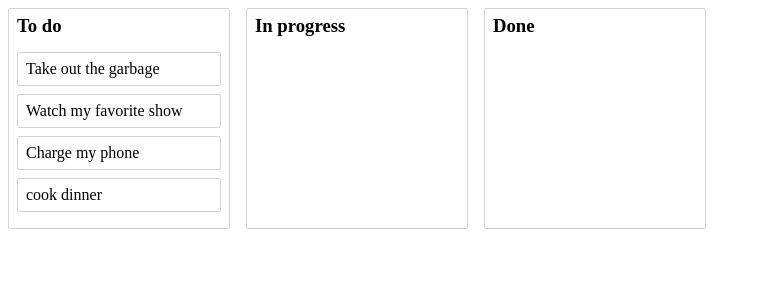
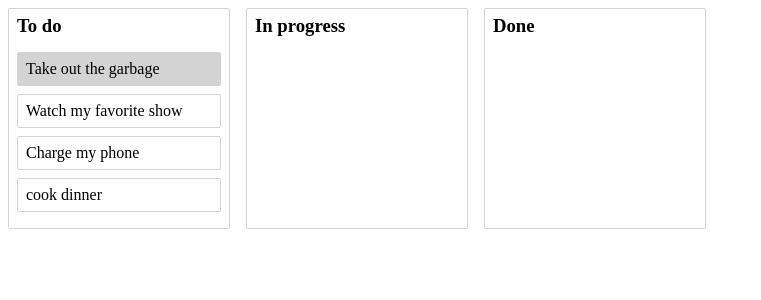
Before and after one commit to lbskinner/react-typescript-task-list, a React (Create React App) app: page / in a window 1280 px wide. Shown: the top 300 px of the page, without its empty margins (0-761 px from the left). Built offline with nearby package versions, Linux system fonts and the light colour scheme.

Commit message:
explored type and isDropDisabled on Droppable

```diff
--- a/src/App.tsx
+++ b/src/App.tsx
@@ -7,10 +7,15 @@ import { Container } from "./App.styles";
 class App extends React.Component {
   state = initialData;
 
-  // onDragStart = () => {
-  //   document.body.style.color = "orange";
-  //   document.body.style.transition = "background-color 0.2s ease";
-  // };
+  onDragStart = (start: any) => {
+    // document.body.style.color = "orange";
+    // document.body.style.transition = "background-color 0.2s ease";
+    const homeIndex = this.state.columnOrder.indexOf(start.source.droppableId);
+
+    this.setState({
+      homeIndex,
+    });
+  };
 
   // onDragUpdate = (update: any) => {
   //   const { destination } = update;
@@ -25,6 +30,9 @@ class App extends React.Component {
   // };
 
   onDragEnd = (result: any) => {
+    this.setState({
+      homeIndex: null,
+    });
     console.log(result);
     // document.body.style.color = "inherit";
     // document.body.style.backgroundColor = "inherit";
@@ -107,14 +115,27 @@ class App extends React.Component {
   render() {
     return (
       // DragDropContext has three callbacks, onDragStart, onDragUpdate and onDragEnd(which is the only required one)
-      <DragDropContext onDragEnd={this.onDragEnd}>
+      <DragDropContext
+        onDragStart={this.onDragStart}
+        onDragEnd={this.onDragEnd}
+      >
         <Container>
-          {this.state.columnOrder.map((columnId: string) => {
+          {this.state.columnOrder.map((columnId: string, index) => {
             const column = this.state.columns[columnId];
             const tasks = column.taskIds.map(
               (taskId) => this.state.tasks[taskId]
             );
-            return <Column key={column.id} column={column} tasks={tasks} />;
+            // good use to prevent back drag
+            const isDropDisabled = index < this.state.homeIndex;
+
+            return (
+              <Column
+                key={column.id}
+                column={column}
+                tasks={tasks}
+                isDropDisabled={isDropDisabled}
+              />
+            );
           })}
         </Container>
       </DragDropContext>
--- a/src/components/Column/Column.tsx
+++ b/src/components/Column/Column.tsx
@@ -6,6 +6,8 @@ import Task from "../Task/Task";
 type ColumnProps = {
   column: IColumn;
   tasks: ITask[];
+  type?: string;
+  isDropDisabled?: boolean;
 };
 
 class Column extends React.Component<ColumnProps> {
@@ -13,8 +15,14 @@ class Column extends React.Component<ColumnProps> {
     return (
       <Container>
         <Title>{this.props.column.title}</Title>
-        {/* Droppable has on required prop, droppableId */}
-        <Droppable droppableId={this.props.column.id}>
+        {/* Droppable has on required prop, droppableId
+        two methods to control where the droppable can be dropped
+        type - type={this.props.column.id === "column-3" ? "done" : "active"}
+        isDropDisabled */}
+        <Droppable
+          droppableId={this.props.column.id}
+          isDropDisabled={this.props.isDropDisabled}
+        >
           {(provided, snapshot) => (
             <TaskList
               ref={provided.innerRef}
--- a/src/components/Task/Task.styles.ts
+++ b/src/components/Task/Task.styles.ts
@@ -2,6 +2,7 @@ import styled from "styled-components";
 
 type TaskStyleProps = {
   isDragging: boolean;
+  isDragDisabled: boolean;
 };
 
 export const Container = styled.div<TaskStyleProps>`
@@ -9,7 +10,12 @@ export const Container = styled.div<TaskStyleProps>`
   border-radius: 2px;
   padding: 8px;
   margin-bottom: 8px;
-  background-color: ${(props) => (props.isDragging ? "lightgreen" : "white")};
+  background-color: ${(props) =>
+    props.isDragDisabled
+      ? "lightgrey"
+      : props.isDragging
+      ? "lightgreen"
+      : "white"};
 
   display: flex;
 `;
--- a/src/components/Task/Task.tsx
+++ b/src/components/Task/Task.tsx
@@ -9,8 +9,13 @@ type TaskProps = {
 
 class Task extends React.Component<TaskProps> {
   render() {
+    const isDragDisabled: boolean = this.props.task.id === "task-1";
     return (
-      <Draggable draggableId={this.props.task.id} index={this.props.index}>
+      <Draggable
+        draggableId={this.props.task.id}
+        index={this.props.index}
+        isDragDisabled={isDragDisabled}
+      >
         {(provided, snapshot) => (
           <Container
             {...provided.draggableProps}
@@ -18,6 +23,8 @@ class Task extends React.Component<TaskProps> {
             {...provided.dragHandleProps}
             ref={provided.innerRef}
             isDragging={snapshot.isDragging}
+            // included for style
+            isDragDisabled={isDragDisabled}
           >
             {/* created separate handle component allows users to only able to drag on the component */}
             {/* <Handle {...provided.dragHandleProps} /> */}
--- a/src/initialData.ts
+++ b/src/initialData.ts
@@ -24,6 +24,7 @@ const initialData: InitialData = {
   },
   // Facilitate reordering of the columns
   columnOrder: ["column-1", "column-2", "column-3"],
+  homeIndex: 0,
 };
 
 export default initialData;
--- a/src/types.d.ts
+++ b/src/types.d.ts
@@ -21,4 +21,5 @@ interface InitialData {
   tasks: ITasks;
   columns: IColumns;
   columnOrder: string[];
+  homeIndex: number;
 }
```
